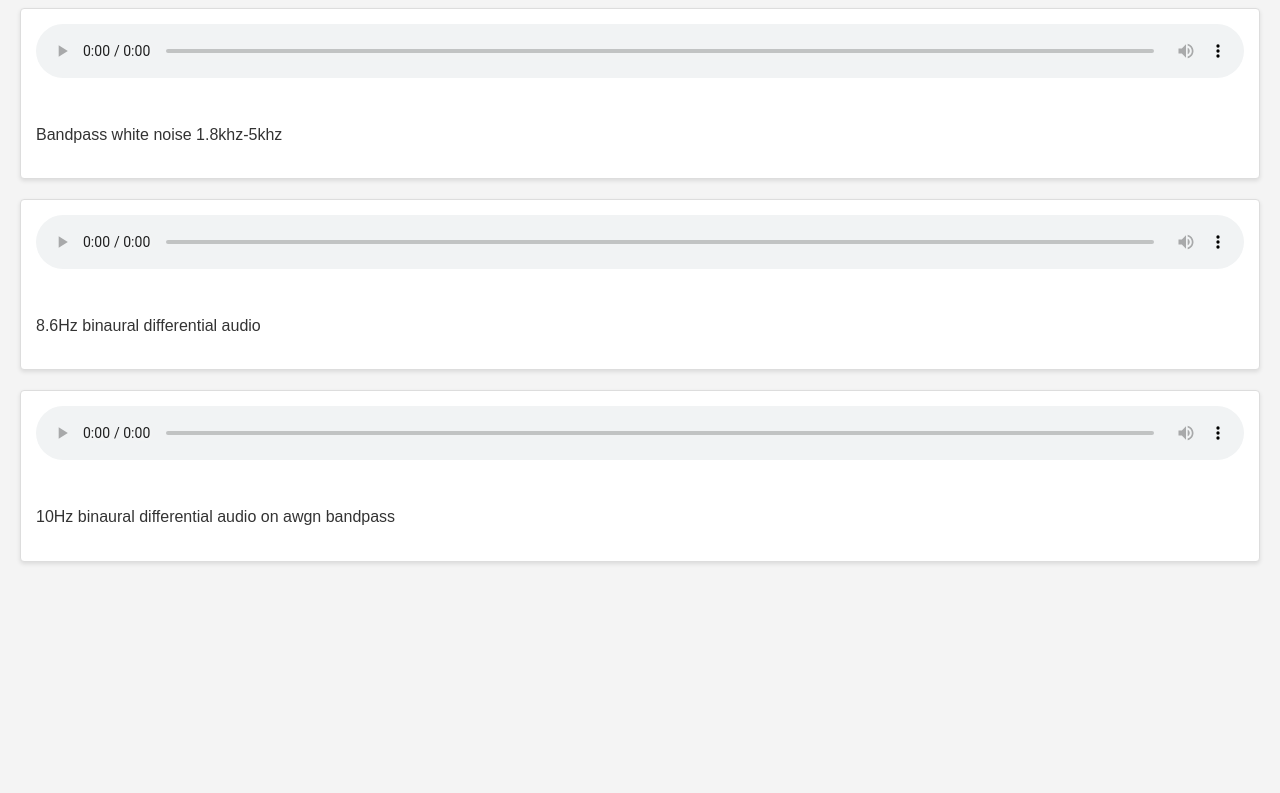
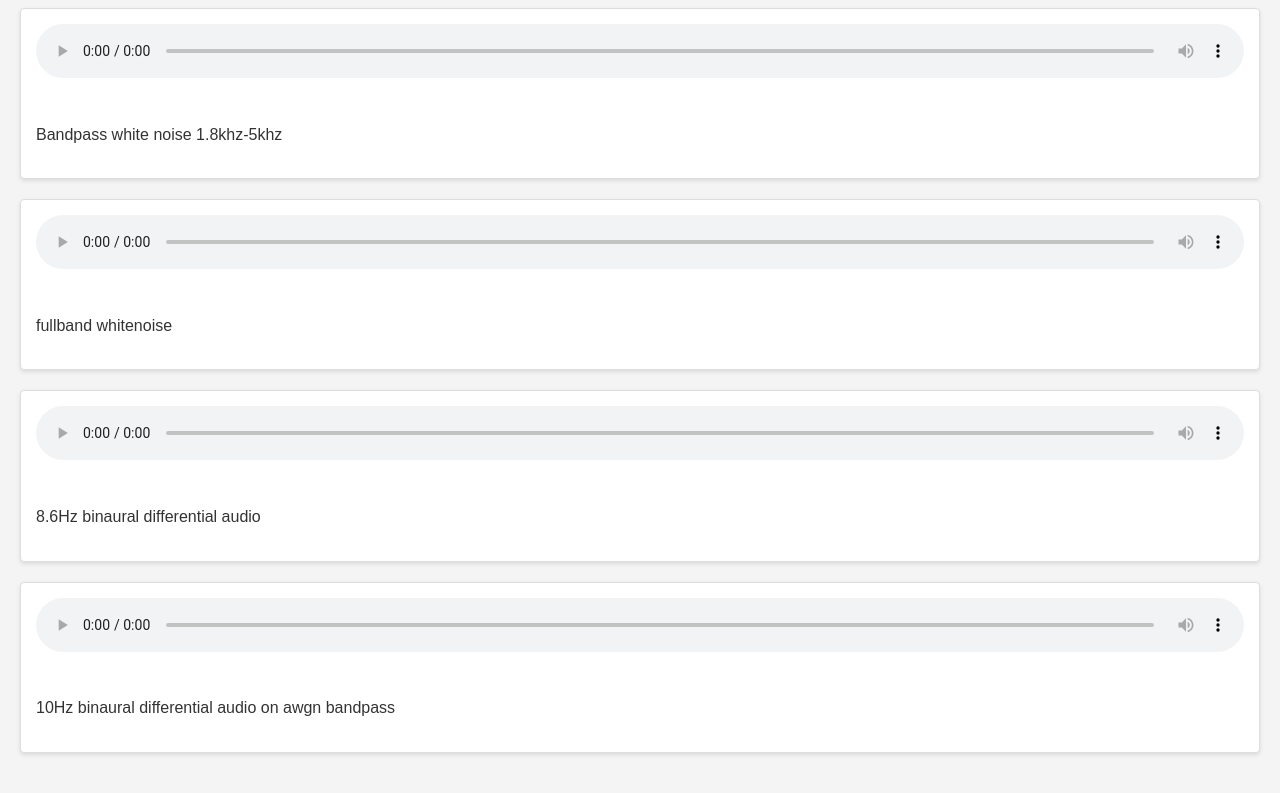
Before and after one commit to alexandermakuch/alexandermakuch.github.io, a plain HTML site: page index.html in a window 1280 px wide. Shown: the part 106-899 px from the top of the page. Before the commit the page ends 800 px from the top, so only its background shows below. Drawn offline with Linux system fonts and the light colour scheme.

Commit message:
add normal white noise

```diff
--- a/index.html
+++ b/index.html
@@ -16,6 +16,13 @@
     </div>
     <div class="audio-container">
         <audio controls loop>
+            <source src="white_noise.wav" type="audio/wav">
+            Your browser does not support the audio element.
+        </audio>
+        <p class="caption">fullband whitenoise</p>
+    </div>
+    <div class="audio-container">
+        <audio controls loop>
             <source src="8.6hz Binaural Frequency.mp3" type="audio/mpeg">
             Your browser does not support the audio element.
         </audio>
```
Also changed, not shown: 1 other file.
